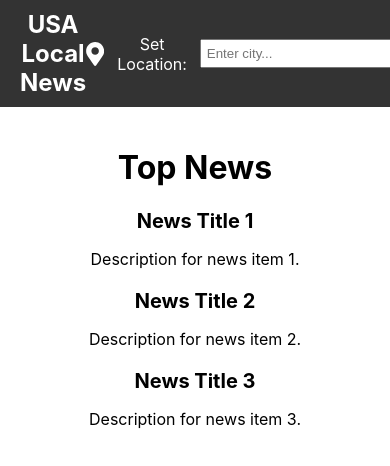
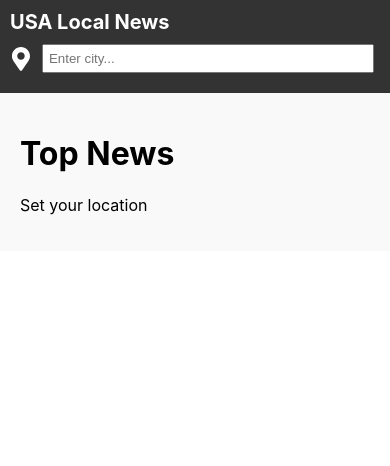
Before and after one commit to karimberdiDekhkonov/usaLocalNewsReact, a React (Create React App) app: page / in a window 390 px wide. Shown: the top 466 px of the page. Built offline with nearby package versions, Linux system fonts and the light colour scheme.

Commit message:
PROJECT IS READY TO DEPLOY

```diff
--- a/src/App.js
+++ b/src/App.js
@@ -1,15 +1,56 @@
-import React from 'react';
-import Header from './components/header/Header';
-import NewsBody from './components/body/NewsBody';
-import './App.css';
+import React, { useState, useEffect } from 'react';
+import Header from './components/header/Header'; // Adjust the import path as needed
+import NewsBody from './components/body/NewsBody'; // Adjust the import path as needed
+import axios from 'axios';
 
-function App() {
+const App = () => {
+  const [selectedCity, setSelectedCity] = useState('');
+  const [news, setNews] = useState([]);
+  const [page, setPage] = useState(2);
+  const [hasMore, setHasMore] = useState(true);
+
+  const fetchNews = async (city, pageNum) => {
+    try {
+      const formattedCity = city.replace(/\s+/g, '%20'); // Replace spaces with %20
+      const response = await axios.get(`http://localhost:8080/api/usa/news?keyword=${formattedCity}&page=${pageNum}`);
+
+      if (response.data.length > 0) {
+        setNews(prevNews => [...prevNews, ...response.data]);
+        setPage(prevPage => prevPage + 1);
+      } else {
+        setHasMore(false); // No more news available
+      }
+    } catch (error) {
+      console.error('Error fetching news:', error);
+    }
+  };
+
+  const handleCitySelect = (city) => {
+    setSelectedCity(city);
+    setNews([]); // Clear current news
+    setPage(1); // Reset page number
+    setHasMore(true); // Reset hasMore flag
+    fetchNews(city, 1); // Fetch news for the selected city
+  };
+
+  const loadMore = () => {
+    if (hasMore) {
+      fetchNews(selectedCity, page);
+    }
+  };
+
+  useEffect(() => {
+    if (selectedCity) {
+      fetchNews(selectedCity, page);
+    }
+  }, [selectedCity]);
+
   return (
-    <div className="App">
-      <Header />
-      <NewsBody />
+    <div>
+      <Header onCitySelect={handleCitySelect} />
+      <NewsBody news={news} loadMore={loadMore} hasMore={hasMore} />
     </div>
   );
-}
+};
 
 export default App;
--- a/src/components/body/NewsBody.css
+++ b/src/components/body/NewsBody.css
@@ -1,16 +1,62 @@
 .news-body {
   padding: 20px;
+  background-color: #f9f9f9; /* Light background for better readability */
 }
 
 .news-item {
   margin-bottom: 20px;
+  padding: 15px;
+  border: 1px solid #ddd; /* Light border for separation */
+  border-radius: 8px; /* Rounded corners */
+  background-color: #fff; /* White background for each news item */
 }
 
 .news-item h2 {
   font-size: 20px;
   margin-bottom: 10px;
+  color: #333; /* Darker text for titles */
 }
 
 .news-item p {
   font-size: 16px;
+  color: #666; /* Slightly lighter text color for description */
+  line-height: 1.6; /* Increased line height for readability */
 }
+
+.news-item a {
+  display: inline-block;
+  margin-top: 10px;
+  color: #007bff; /* Link color */
+  text-decoration: none; /* Remove underline */
+}
+
+.news-item a:hover {
+  text-decoration: underline; /* Underline on hover for better UX */
+}
+
+.load-more {
+  display: block;
+  width: 100%;
+  padding: 10px;
+  margin: 20px 0;
+  background-color: #007bff; /* Button background color */
+  color: #fff; /* Button text color */
+  border: none;
+  border-radius: 5px;
+  cursor: pointer;
+  font-size: 16px;
+}
+
+.load-more:hover {
+  background-color: #0056b3; /* Darker button color on hover */
+}
+
+@media (max-width: 600px) {
+  .news-item h2 {
+    font-size: 18px; /* Slightly smaller font size on smaller screens */
+  }
+
+  .news-item p {
+    font-size: 14px; /* Slightly smaller font size on smaller screens */
+  }
+}
--- a/src/components/body/NewsBody.js
+++ b/src/components/body/NewsBody.js
@@ -1,26 +1,27 @@
 import React from 'react';
-import './NewsBody.css'; // Ensure this CSS file exists
+import './NewsBody.css';
 
-const NewsBody = () => {
-  // Static news data
-  const news = [
-    { title: 'News Title 1', description: 'Description for news item 1.' },
-    { title: 'News Title 2', description: 'Description for news item 2.' },
-    { title: 'News Title 3', description: 'Description for news item 3.' },
-  ];
-
+const NewsBody = ({ news, loadMore, hasMore }) => {
   return (
     <div className="news-body">
       <h1>Top News</h1>
       {news.length > 0 ? (
-        news.map((item, index) => (
-          <div key={index} className="news-item">
-            <h2>{item.title}</h2>
-            <p>{item.description}</p>
-          </div>
-        ))
+        <>
+          {news.map((item, index) => (
+            <div key={index} className="news-item">
+              <h2>{item.title}</h2>
+              <p>{item.snippet}</p>
+              <a href={item.newsUrl} target="_blank" rel="noopener noreferrer">Read more</a>
+            </div>
+          ))}
+          {hasMore && (
+            <button className="load-more" onClick={loadMore}>
+              Load More
+            </button>
+          )}
+        </>
       ) : (
-        <p>No news available.</p>
+        <p>Set your location</p>
       )}
     </div>
   );
--- a/src/components/header/Header.css
+++ b/src/components/header/Header.css
@@ -1,3 +1,4 @@
+/* Basic header styling */
 .header {
   display: flex;
   justify-content: space-between;
@@ -7,37 +8,43 @@
   color: #fff;
 }
 
+/* Logo styling */
 .logo {
   font-size: 24px;
   font-weight: bold;
 }
 
+/* Location container */
 .location {
   display: flex;
   align-items: center;
   position: relative;
 }
 
+/* Location icon styling */
 .location-icon {
   font-size: 24px;
-  margin-right: 10px;
+  margin-right: 10px; /* Space between icon and label */
 }
 
+/* Location label styling */
 .location-label {
-  margin-right: 10px;
+  margin-right: 10px; /* Space between label and input field */
 }
 
+/* Input container */
 .input-container {
-  position: relative;
   display: flex;
   align-items: center;
 }
 
+/* Input field styling */
 input {
   padding: 5px;
   margin-right: 10px;
 }
 
+/* Suggestions list styling */
 .suggestions-list {
   position: absolute;
   top: 100%;
@@ -54,21 +61,25 @@ input {
   margin: 0;
 }
 
+/* Suggestions list items */
 .suggestions-list li {
   padding: 10px;
   cursor: pointer;
 }
 
+/* Suggestions list item hover effect */
 .suggestions-list li:hover {
   background-color: #f0f0f0;
 }
 
+/* Not found message */
 .not-found {
   padding: 10px;
   text-align: center;
   color: #999;
 }
 
+/* Loading message */
 .loading {
   position: absolute;
   top: 100%;
@@ -80,3 +91,45 @@ input {
   border: 1px solid #ddd;
   border-top: none;
 }
+
+/* Responsive styling for screens 600px wide and smaller */
+@media (max-width: 600px) {
+  .header {
+    flex-direction: column; /* Stack items vertically */
+    align-items: flex-start; /* Align items to the start */
+    padding: 10px; /* Reduce padding */
+  }
+
+  .logo {
+    font-size: 20px; /* Smaller font size for the logo */
+    margin-bottom: 10px; /* Add space below the logo */
+  }
+
+  .location {
+    flex-direction: row; /* Ensure items are in a row on mobile */
+    width: 100%; /* Full width for the location container */
+    margin-bottom: 10px; /* Add space below location */
+  }
+
+  .location-icon {
+    font-size: 24px; /* Maintain icon size */
+    margin-right: 10px; /* Ensure space between icon and input */
+  }
+
+  .location-label {
+    display: none; /* Hide the label on small screens */
+  }
+
+  .input-container {
+    width: 100%; /* Full width for the input container */
+  }
+
+  input {
+    width: calc(100% - 20px); /* Full width of input with padding */
+    margin-right: 0; /* Remove right margin */
+  }
+
+  .suggestions-list {
+    max-height: 150px; /* Reduce max height for suggestions on small screens */
+  }
+}
--- a/src/components/header/Header.js
+++ b/src/components/header/Header.js
@@ -1,15 +1,13 @@
 import React, { useState } from 'react';
-import axios from 'axios'; // Make sure axios is installed
-import './Header.css'; // Ensure this CSS file exists for styling
-import { FaMapMarkerAlt } from 'react-icons/fa'; // Import location icon from react-icons
+import axios from 'axios';
+import './Header.css';
+import { FaMapMarkerAlt } from 'react-icons/fa';
 
-const Header = () => {
-  // State for user input, filtered cities, and loading status
+const Header = ({ onCitySelect }) => {
   const [input, setInput] = useState('');
   const [filteredCities, setFilteredCities] = useState([]);
   const [loading, setLoading] = useState(false);
 
-  // Capitalize the first letter of each word in a string
   const capitalizeWords = (str) => {
     return str
       .split(' ')
@@ -17,16 +15,14 @@ const Header = () => {
       .join(' ');
   };
 
-  // Replace spaces with %20 and capitalize each word
   const formatQuery = (str) => {
     return capitalizeWords(str.trim()).replace(/\s+/g, '%20');
   };
 
-  // Fetch cities from the backend
   const fetchCities = async (query) => {
-    const formattedQuery = formatQuery(query); // Format the query
+    const formattedQuery = formatQuery(query);
 
-    if (!formattedQuery) return; // No query, no fetch
+    if (!formattedQuery) return;
 
     setLoading(true);
 
@@ -41,12 +37,10 @@ const Header = () => {
     }
   };
 
-  // Handle input change
   const handleInputChange = (event) => {
     const value = event.target.value;
     setInput(value);
 
-    // Fetch cities if the input length is sufficient
     if (value.length > 2) {
       fetchCities(value);
     } else {
@@ -54,10 +48,10 @@ const Header = () => {
     }
   };
 
-  // Handle city selection
   const handleCitySelect = (city) => {
     setInput(city);
-    setFilteredCities([]); // Clear suggestions after selection
+    setFilteredCities([]);
+    onCitySelect(city); // Notify parent about city selection
   };
 
   return (
```
Also changed, not shown: src/services/api.js (deleted, +0 -14 lines). Lines whose indentation alone changed are shown as unchanged.
